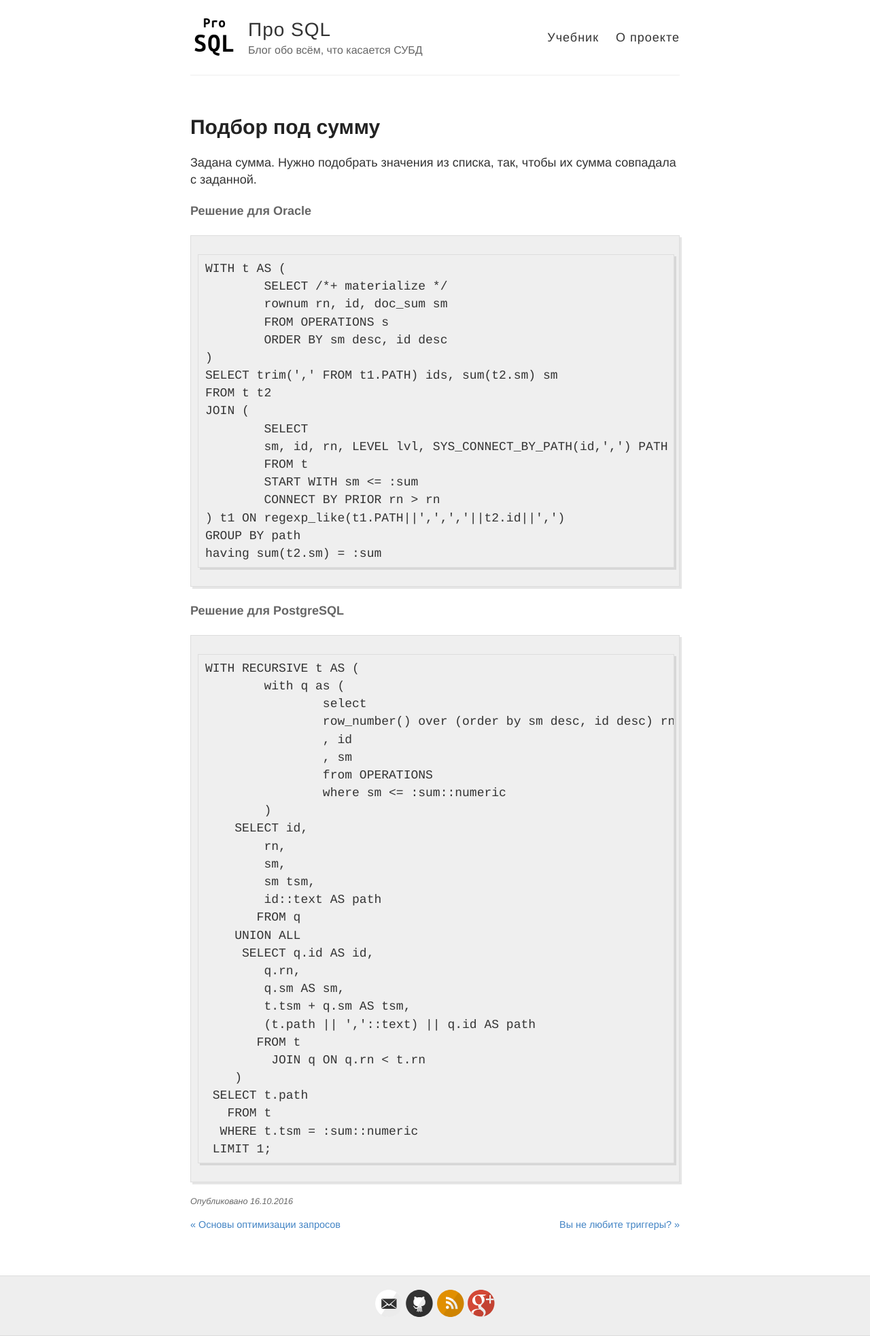
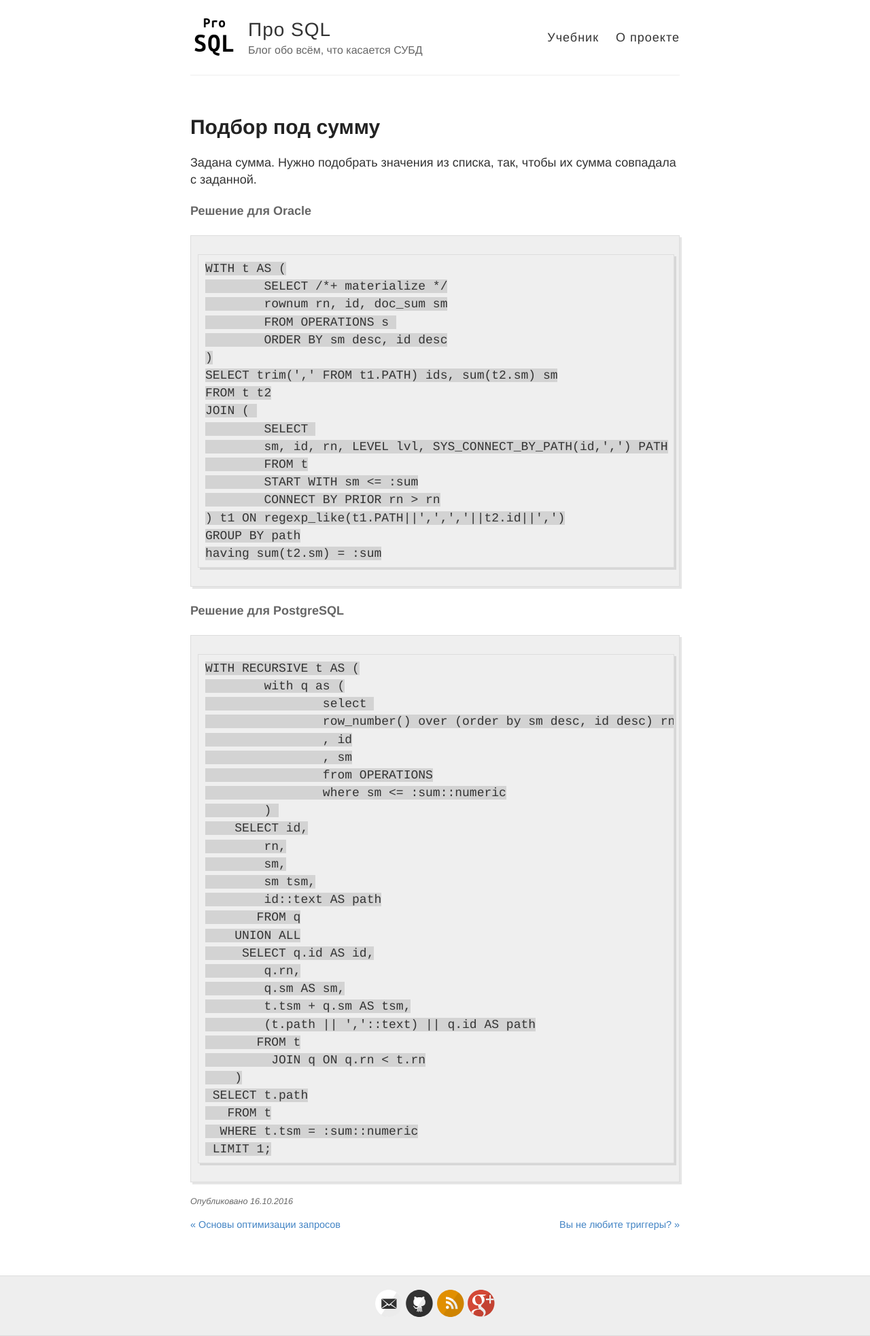
Before and after one commit to prosql/prosql.github.io, a Jekyll site: the page built from _posts/2016-10-16-summ.md, in a window 1280 px wide. Shown: the whole page at 68% size. Built offline with Jekyll 4.4.1, drawn with Linux system fonts in a browser that asks for light colours; comment, search, counter and statistics services are not loaded.

Commit message:
ch style

```diff
--- a/_sass/_highlights.scss
+++ b/_sass/_highlights.scss
@@ -12,6 +12,7 @@
 
 code {
   font-family:'Bitstream Vera Sans Mono','Courier', monospace;
+  background-color: lightGray;
 }
 
 .highlight .c { color: #586E75 } /* Comment */
```
